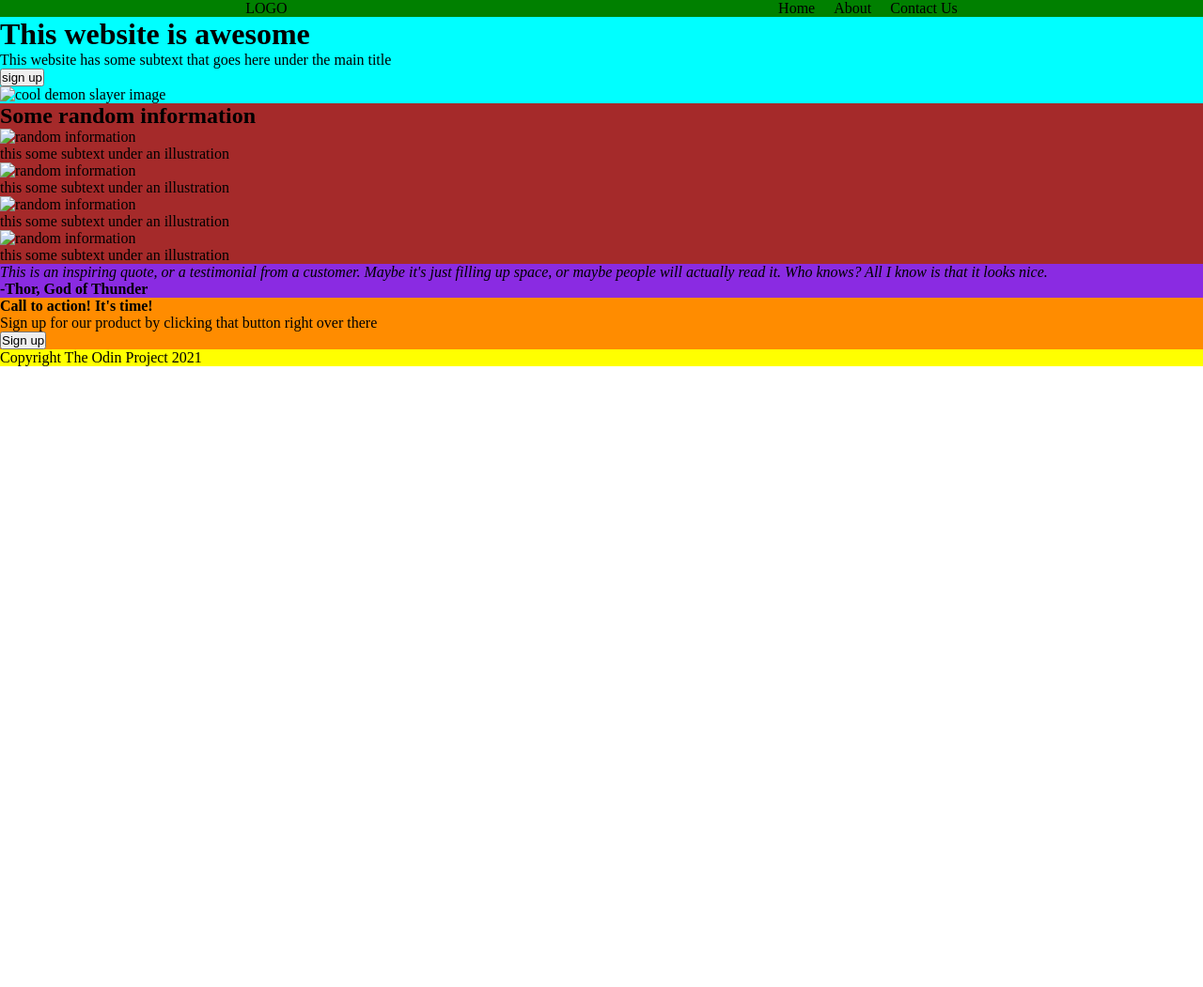
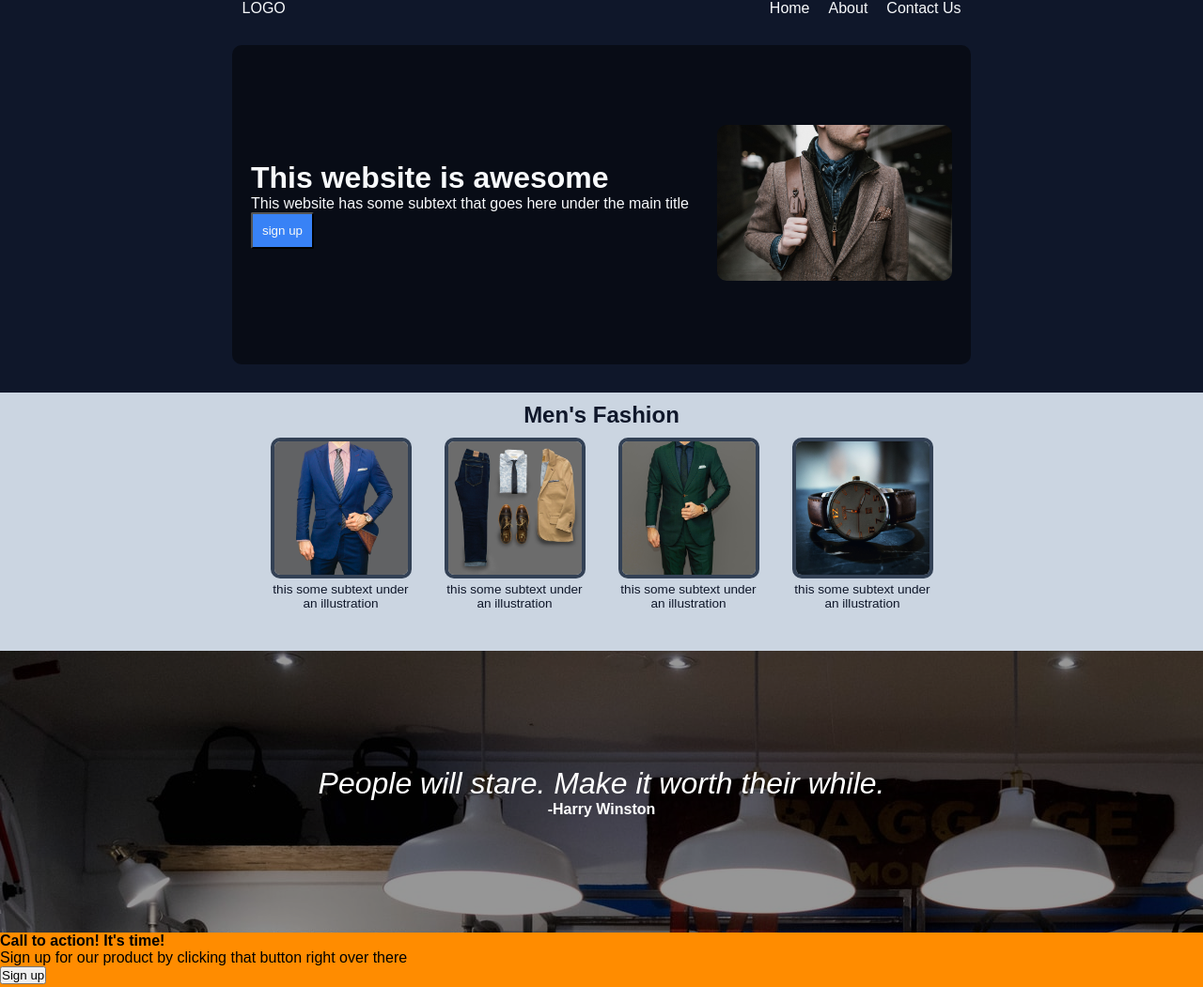
Before and after one commit to TZ-codes/Landing-Page, a plain HTML site: page index.html in a window 1280 px wide. Shown: the top 1051 px of the page at 94% size. Before the commit the page ends 800 px from the top, so only its background shows below. Drawn offline with Linux system fonts and the light colour scheme.

Commit message:
styles the quote section

```diff
--- a/index.html
+++ b/index.html
@@ -4,7 +4,7 @@
     <meta charset="UTF-8">
     <meta http-equiv="X-UA-Compatible" content="IE=edge">
     <meta name="viewport" content="width=device-width, initial-scale=1.0">
-    <title>Chicken Wings</title>
+    <title>Men's Designer Fashion</title>
     <link rel="stylesheet" href="style.css">
 </head>
 <body>
@@ -26,44 +26,48 @@
 
     <main>
         <div class = "headline">
-            <div>
+            <div class="headline-content">
+                <div class="headline-text">
                     <h1>This website is awesome</h1>
                     <p>This website has some subtext that goes here under the main title</p>
                     <button type="button">sign up</button>
                 </div>
-            <div>
-                <img src="#" alt="cool demon slayer image">
+                <div class="headline-img">
+                    <img src="/image/suit-one.jpg" alt="brown suit jacket">
+                </div>
             </div>
         </div>
 
         <div class="information">
             <div>
-                <h2>Some random information</h2>
+                <h2>Men's Fashion</h2>
             </div>
-            <div>
-                <img src="#" alt="random information">
+            <div class="information-container">
+                <div class="information-img">
+                    <img src="/image/blue-suit.jpg" alt="blue suit">
                     <p>this some subtext under an illustration</p>
                 </div>
-            <div>
-                <img src="#" alt="random information">
+                <div class="information-img">
+                    <img src="/image/complete-outfit.jpg" alt="complete men's outfit">
                     <p>this some subtext under an illustration</p>
                 </div>
-            <div>
-                <img src="#" alt="random information">
+                <div class="information-img">
+                    <img src="/image/green-suit.jpg" alt="emerad green suit">
                     <p>this some subtext under an illustration</p>
                 </div>
-            <div>
-                <img src="#" alt="random information">
+                <div class="information-img">
+                    <img src="/image/mens-watch.jpg" alt="men's watch">
                     <p>this some subtext under an illustration</p>
+                </div>
             </div>
         </div>
 
         <div class="quote">
             <div>
-                <p><em>This is an inspiring quote, or a testimonial from a customer. Maybe it's just filling up space, or maybe people will actually read it. Who knows? All I know is that it looks nice.</em></p>
+                <p><em>People will stare. Make it worth their while.</em></p>
             </div>
             <div>
-                <strong>-Thor, God of Thunder</strong>
+                <strong>-Harry Winston</strong>
             </div>
         </div>
 
--- a/style.css
+++ b/style.css
@@ -2,10 +2,12 @@
     box-sizing: border-box;
     margin: 0;
     padding: 0;
+    font-family: sans-serif;
 }
 
 .nav-bar {
-    background-color: green;
+    background-color: #0f172a;
+    color: #f8fafc;
     display: flex;
     justify-content: space-around;
 }
@@ -18,19 +20,95 @@
 }
 
 .headline {
-    background-color: aqua;
+    background-color: #0f172a;
+    color: #f8fafc;
+    display: flex;
+    height: 400px;
+    justify-content: center;
+    padding: 30px;
+}
+
+.headline-content {
+    background-color: #0007;
+    border-radius: 10px;
+    display: flex;
+    padding: 20px;
+    align-items: center;
+    gap: 30px;
+
+}
+
+.headline button {
+    background-color: #3882F6;
+    padding: 10px;
+    border-radius: 2px;
+    color: #F9FAF8;
+}
+
+.headline-img img {
+    width: 250px;
+    height: auto;
+    border-radius: 10px;
 }
 
 .information {
-    background-color: brown;
+    background-color: #cbd5e1;
+    color: #0f172a;
+    height: 275px;
+    /* display: flex; */
+}
+
+.information h2 {
+    text-align: center;
+    padding: 10px;
+}
+
+.information-container {
+    display: flex;
+    justify-content: center;
+    gap: 35px;
+
+}
+
+.information img {
+    flex-wrap: wrap;
+    border: 4px solid #334155;
+    width: 150px;
+    height:150px;
+    border-radius: 10px;
+}
+
+.information p {
+    width: 150px;
+    font-size: 0.85em;
+    text-align: center;
 }
 
 .quote {
-    background-color: blueviolet;
+    background-image: url("/image/clark-street-mercantile-P3pI6xzovu0-unsplash.jpg");
+    background-attachment: fixed;
+    height: 300px;
+    display: flex;
+    justify-content: center;
+    align-items: center;
+    flex-direction: column;
+    background-color: rgb(150, 150, 150);
+    background-blend-mode: multiply;
+}
+
+.quote p {
+    color: #FFF;
+    font-size: 2em;
+}
+
+.quote strong {
+    color: #FFF;
+    align-self: flex-start;
 }
 
 .sign-up {
     background-color: darkorange;
+    height: 300px;
 }
 
 footer {
```
Also changed, not shown: image/blue-suit.jpg (added), image/clark-street-mercantile-P3pI6xzovu0-unsplash.jpg (added), image/complete-outfit.jpg (added), image/green-suit.jpg (added), image/mens-watch.jpg (added), image/suit-one.jpg (added). Lines whose indentation alone changed are shown as unchanged.
